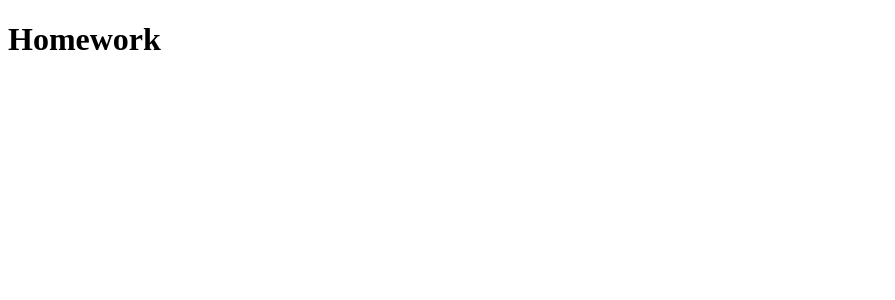
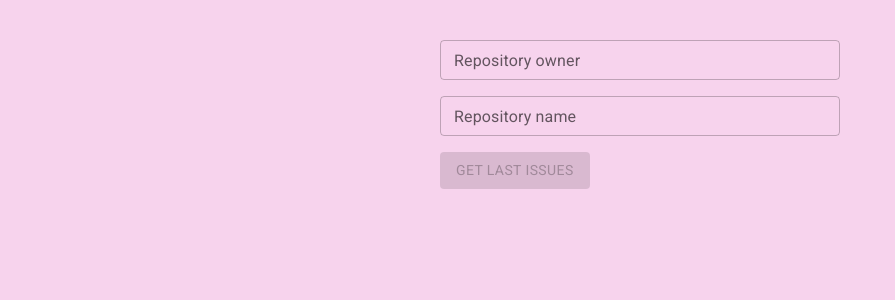
Before and after one commit to s0verina/homework, a React (Vite) app: page / in a window 1280 px wide. Shown: the top 300 px of the page, without its empty margins (0-895 px from the left). Built offline with nearby package versions, Linux system fonts and the light colour scheme.

Commit message:
Add SearchForm component

```diff
--- a/src/App.tsx
+++ b/src/App.tsx
@@ -1,7 +1,9 @@
+import { SearchForm } from './components/SearchForm';
+
 export function App() {
   return (
     <main>
-       <h1>Homework</h1>
+       <SearchForm onFormSubmit={() => {}} />
     </main>
   );
 }
--- /dev/null
+++ b/src/components/SearchForm/index.tsx
@@ -0,0 +1,66 @@
+import * as React from 'react';
+import { TextField, Button, Box } from '@mui/material';
+import { styled } from '@mui/system';
+
+interface SearchFormProps {
+  onFormSubmit: (values: SearchParams) => void;
+}
+
+export interface SearchParams {
+  owner: string;
+  repoName: string;
+}
+
+const StyledForm = styled('form')({
+  width: '400px',
+  margin: '40px auto',
+});
+
+
+export const SearchForm: React.FC<SearchFormProps> = ({ onFormSubmit }) => {
+  const [values, setValues] = React.useState<SearchParams>({
+    owner: '',
+    repoName: ''
+  });
+  const onUpdate = <Key extends keyof SearchParams>(name: Key, value: SearchParams[Key]) =>
+    setValues((form) => ({ ...form, [name]: value }));
+
+  const onSubmit = React.useCallback((e: React.FormEvent) => {
+    e.preventDefault();
+    onFormSubmit(values);
+  }, [values]);
+
+  return (
+    <StyledForm className="search-form" onSubmit={onSubmit}>
+      <Box sx={{ mb: 2 }}>
+        <TextField
+          name="repo-owner"
+          label="Repository owner"
+          id="repo-owner"
+          size="small"
+          fullWidth
+          onChange={(e: React.ChangeEvent<HTMLInputElement>) => onUpdate('owner', e.target.value)}
+        />
+      </Box>
+      <Box sx={{ mb: 2 }}>
+        <TextField
+          name="repo-name"
+          label="Repository name"
+          id="repo-name"
+          size="small"
+          fullWidth
+          onChange={(e: React.ChangeEvent<HTMLInputElement>) => onUpdate('repoName', e.target.value)}
+        />
+      </Box>
+      <Button
+        disabled={!values.owner || !values.repoName}
+        type="submit"
+        variant="contained"
+        onClick={onSubmit}
+        disableElevation
+      >
+        Get last issues
+      </Button>
+    </StyledForm>
+  );
+}
--- a/src/styles.scss
+++ b/src/styles.scss
@@ -0,0 +1,17 @@
+:root {
+  --bg-color: #f7d3ed;
+}
+
+* {
+  box-sizing: border-box;
+}
+
+body {
+  margin: 0;
+  padding: 0;
+  background-color: var(--bg-color);
+
+  font-size: 1em;
+  line-height: 1.5;
+  font-family: 'Roboto', sans-serif;
+}
```
